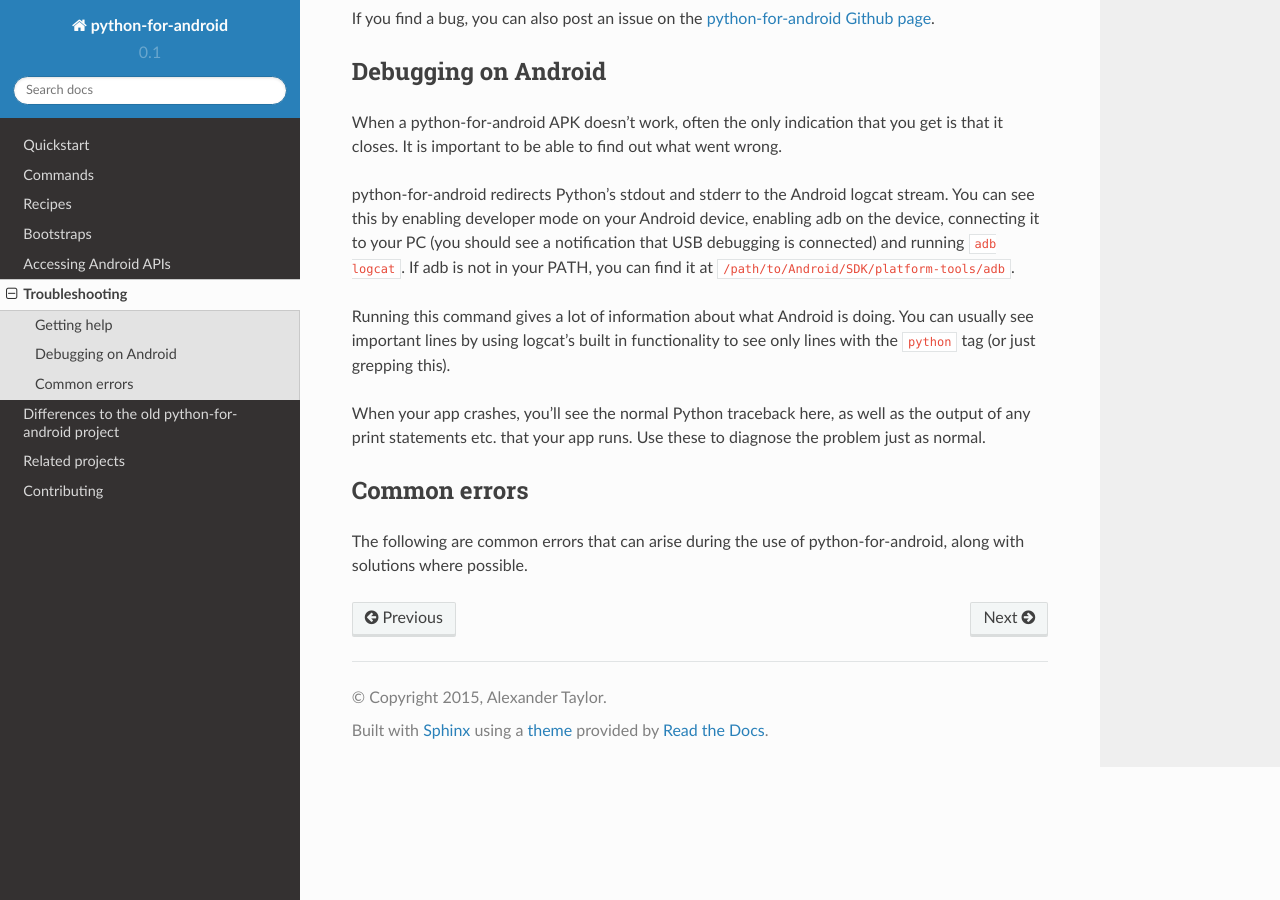
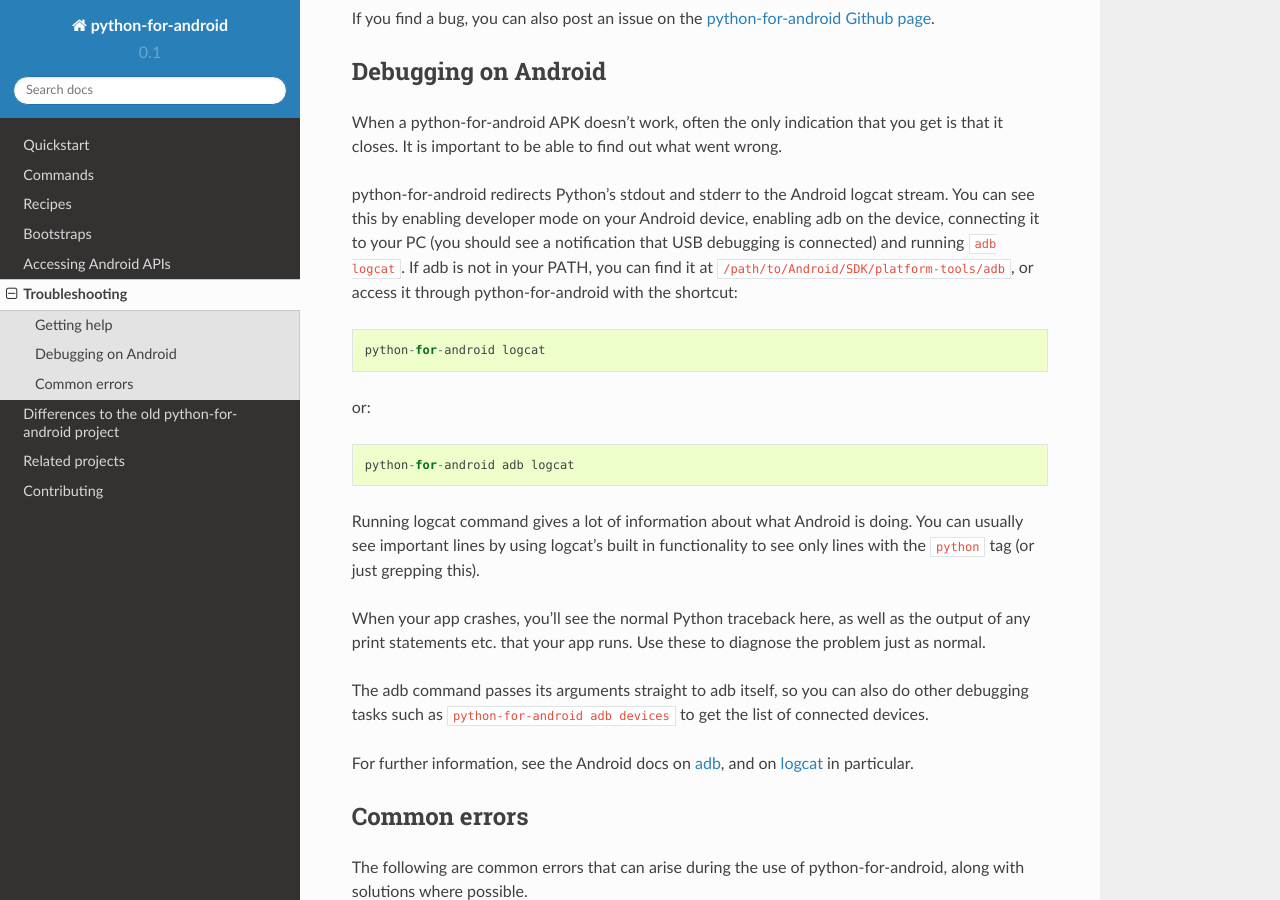
Before and after one commit to kivy/python-for-android, a Sphinx documentation site: the page built from doc/source/troubleshooting.rst, in a window 1280 px wide and 900 px high, scrolled down 353 px. Built offline with Sphinx 7.4.7 and the Read the Docs theme 2.0.0, drawn with Linux system fonts in a browser that asks for light colours; pages that are not in the unit, such as notebooks, are missing from menus.

Commit message:
Documented adb and logcat commands

```diff
--- a/doc/source/troubleshooting.rst
+++ b/doc/source/troubleshooting.rst
@@ -28,9 +28,16 @@
 Android device, enabling adb on the device, connecting it to your PC
 (you should see a notification that USB debugging is connected) and
 running ``adb logcat``. If adb is not in your PATH, you can find it at
-``/path/to/Android/SDK/platform-tools/adb``.
+``/path/to/Android/SDK/platform-tools/adb``, or access it through
+python-for-android with the shortcut::
 
-Running this command gives a lot of information about what Android is
+    python-for-android logcat
+
+or::
+
+    python-for-android adb logcat
+
+Running logcat command gives a lot of information about what Android is
 doing. You can usually see important lines by using logcat's built in
 functionality to see only lines with the ``python`` tag (or just
 grepping this).
@@ -39,6 +46,16 @@
 well as the output of any print statements etc. that your app
 runs. Use these to diagnose the problem just as normal.
 
+The adb command passes its arguments straight to adb itself, so you
+can also do other debugging tasks such as ``python-for-android adb
+devices`` to get the list of connected devices.
+
+For further information, see the Android docs on `adb
+<http://developer.android.com/intl/zh-cn/tools/help/adb.html>`_, and
+on `logcat
+<http://developer.android.com/intl/zh-cn/tools/help/logcat.html>`_ in
+particular.
+
 Common errors
 -------------
 
```
